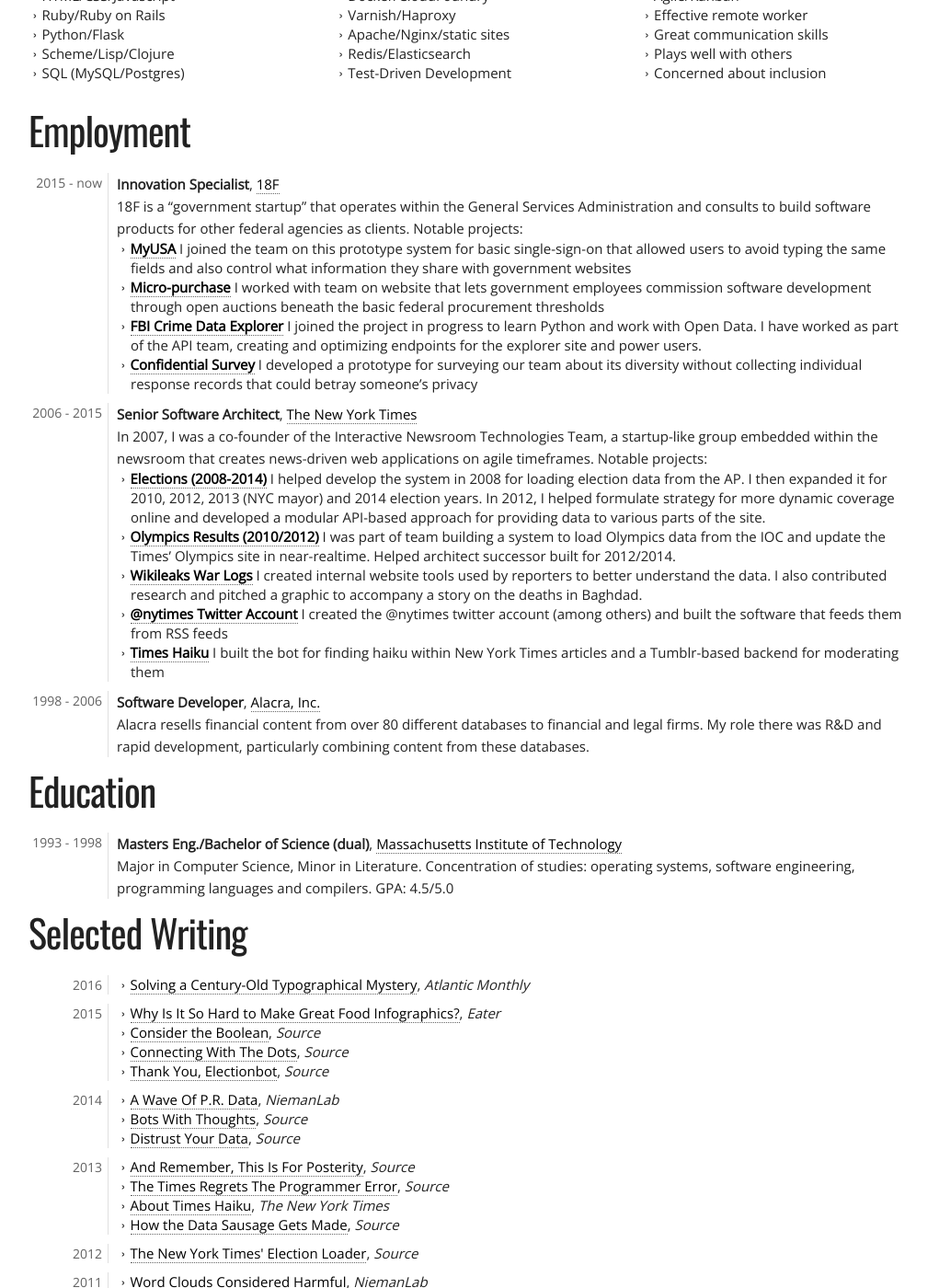
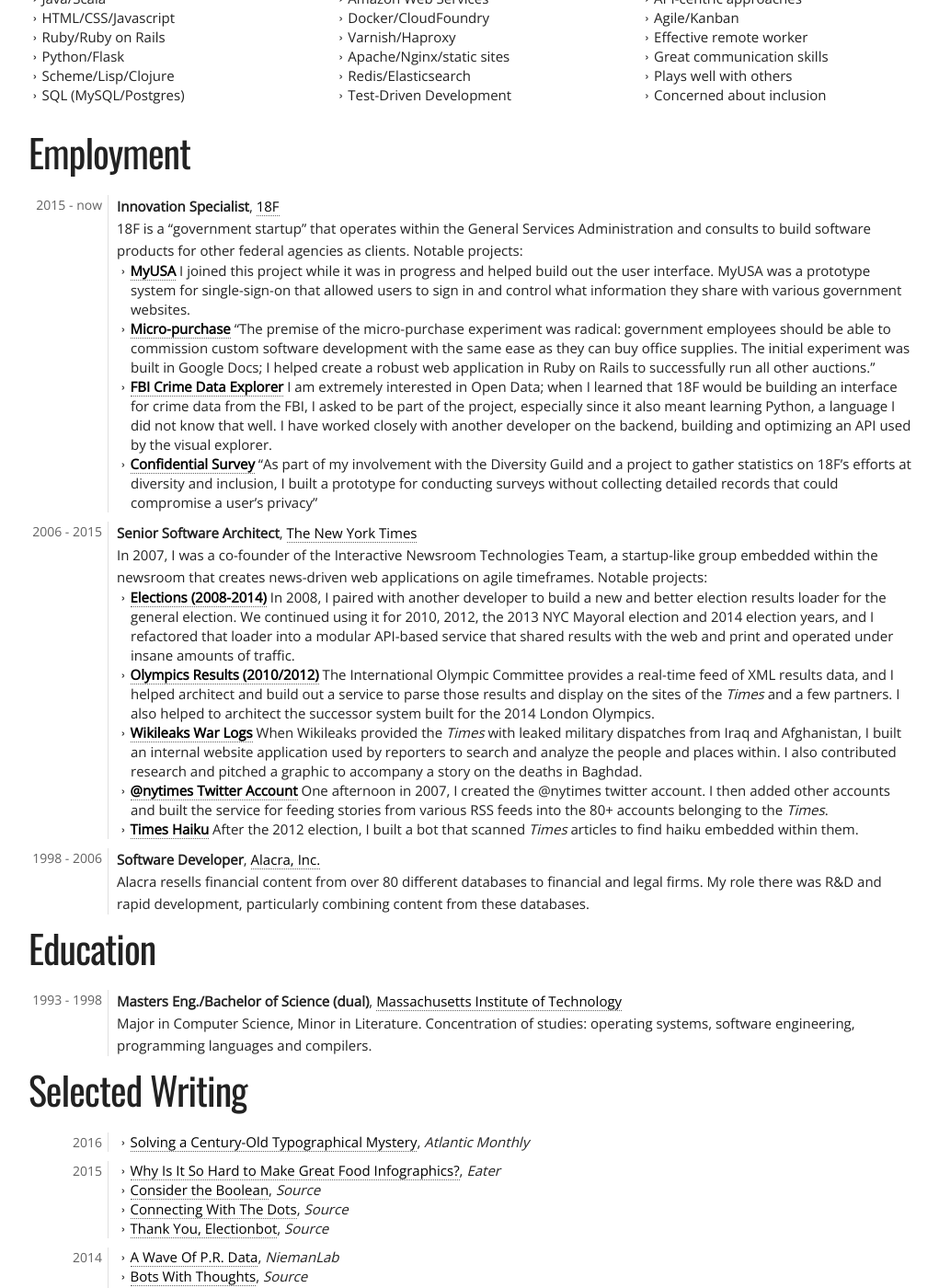
Before and after one commit to harrisj/harrisj.github.io, a Jekyll site: the page built from index.html, in a window 1280 px wide and 1400 px high, scrolled down 524 px. Shown: the whole window at 92% size, without its empty margins (129-1150 px from the left). Built offline with Jekyll 4.4.1, drawn with Linux system fonts in a browser that asks for light colours; nearby versions of some CDN libraries; some of the changed text lies outside the part shown.

Commit message:
Trying for a more personable style

```diff
--- a/_data/cv.yml
+++ b/_data/cv.yml
@@ -15,8 +15,9 @@
   Degree in Computer Science who is looking for interesting problems
   and building software for the public good. I specialize in backend
   architectures and reliable APIs for important purposes. I live in
-  the DC area, but I am also an experienced and ruthlessly efficient
-  remote worker accustomed to working with distributed teams.
+  the Washington, D.C. area, but I am also an experienced and
+  ruthlessly efficient remote worker accustomed to working with
+  distributed teams.
 career:
   - company: 18F
     link: https://18f.gsa.gov/
@@ -29,31 +30,40 @@
       for other federal agencies as clients.
     projects:
       - title: MyUSA
-        link: https://alpha.my.usa.gov/
+        link: https://github.com/18F/myusa
         description: >-
-           I joined the team on this prototype system for basic
-           single-sign-on that allowed users to avoid typing the same
-           fields and also control what information they share with
-           government websites
+          I joined this project while it was in progress and helped
+          build out the user interface. MyUSA was a prototype system
+          for single-sign-on that allowed users to sign in and control
+          what information they share with various government
+          websites.
       - title: Micro-purchase
         link: https://micropurchase.18f.gov
         description: >-
-          I worked with team on website that lets government employees
-          commission software development through open auctions
-          beneath the basic federal procurement thresholds
+          "The premise of the micro-purchase experiment was radical:
+          government employees should be able to commission custom
+          software development with the same ease as they can buy
+          office supplies. The initial experiment was built in Google
+          Docs; I helped create a robust web application in Ruby on
+          Rails to successfully run all other auctions."
       - title: FBI Crime Data Explorer
         link: https://github.com/18F/crime-data-api
         description: >-
-          I joined the project in progress to learn Python and work
-          with Open Data. I have worked as part of the API team,
-          creating and optimizing endpoints for the explorer site and
-          power users.
+          I am extremely interested in Open Data; when I learned that
+          18F would be building an interface for crime data from the
+          FBI, I asked to be part of the project, especially since it
+          also meant learning Python, a language I did not know that
+          well. I have worked closely with another developer on the
+          backend, building and optimizing an API used by the visual
+          explorer.
       - title: Confidential Survey
         link: https://github.com/18f/confidential-survey
         description: >-
-          I developed a prototype for surveying our team about its
-          diversity without collecting individual response records
-          that could betray someone’s privacy
+          "As part of my involvement with the Diversity Guild and a
+          project to gather statistics on 18F's efforts at diversity
+          and inclusion, I built a prototype for conducting surveys
+          without collecting detailed records that could compromise a
+          user's privacy"
   - company: The New York Times
     link: http://nytimes.com
     title: Senior Software Architect
@@ -68,35 +78,43 @@
       - title: Elections (2008-2014)
         link: https://source.opennews.org/en-US/articles/ny-times-results-loader/
         description: >-
-          I helped develop the system in 2008 for loading election
-          data from the AP. I then expanded it for 2010, 2012, 2013
-          (NYC mayor) and 2014 election years. In 2012, I helped
-          formulate strategy for more dynamic coverage online and
-          developed a modular API-based approach for providing data to
-          various parts of the site.
+          In 2008, I paired with another developer to build a new and
+          better election results loader for the general election. We
+          continued using it for 2010, 2012, the 2013 NYC Mayoral
+          election and 2014 election years, and I refactored that
+          loader into a modular API-based service that shared results
+          with the web and print and operated under insane amounts of
+          traffic.
       - title: Olympics Results (2010/2012)
         link: http://2010games.nytimes.com/events/curling/mens/results.html
         description: >
-          I was part of team building a system to load Olympics data
-          from the IOC and update the Times’ Olympics site in
-          near-realtime. Helped architect successor built for
-          2012/2014.
+          The International Olympic Committee provides a real-time
+          feed of XML results data, and I helped architect and build
+          out a service to parse those results and display on the
+          sites of the _Times_ and a few partners. I also helped to
+          architect the successor system built for the 2014 London
+          Olympics.
       - title: Wikileaks War Logs
         link: http://www.nytimes.com/interactive/2010/10/24/world/1024-surge-graphic.html
         description: >
-          I created internal website tools used by reporters to better
-          understand the data. I also contributed research and pitched
-          a graphic to accompany a story on the deaths in Baghdad.
+          When Wikileaks provided the _Times_ with leaked military
+          dispatches from Iraq and Afghanistan, I built an internal
+          website application used by reporters to search and analyze
+          the people and places within. I also contributed
+          research and pitched a graphic to accompany a story on the
+          deaths in Baghdad.
       - title: "@nytimes Twitter Account"
         link: https://twitter.com/nytimes
         description: >
-          I created the @nytimes twitter account (among others) and
-          built the software that feeds them from RSS feeds
+          One afternoon in 2007, I created the @nytimes twitter
+          account. I then added other accounts and built the service
+          for feeding stories from various RSS feeds into the 80+
+          accounts belonging to the _Times_.
       - title: Times Haiku
         link: http://haiku.nytimes.com/
         description: >
-          I built the bot for finding haiku within New York Times
-          articles and a Tumblr-based backend for moderating them
+          After the 2012 election, I built a bot that scanned _Times_
+          articles to find haiku embedded within them.
   - company: Alacra, Inc.
     title: Software Developer
     link: http://www.alacra.com/
@@ -116,7 +134,7 @@
     description: >
       Major in Computer Science, Minor in Literature. Concentration of
       studies: operating systems, software engineering, programming
-      languages and compilers. GPA: 4.5/5.0
+      languages and compilers.
 skills:
   languages:
     - C/C++/Go
--- a/_includes/employment.html
+++ b/_includes/employment.html
@@ -15,7 +15,7 @@
         Notable projects:
         <ul>
           {% for project in job.projects %}
-          <li><strong><a href="{{ project.link }}">{{ project.title }}</a></strong> {{ project.description }}</li>
+          <li><strong><a href="{{ project.link }}">{{ project.title }}</a></strong> {{ project.description | markdownify | remove: '<p>' | remove: '</p>' }}</li>
           {% endfor %}
         </ul>
         {% endif %}
```
